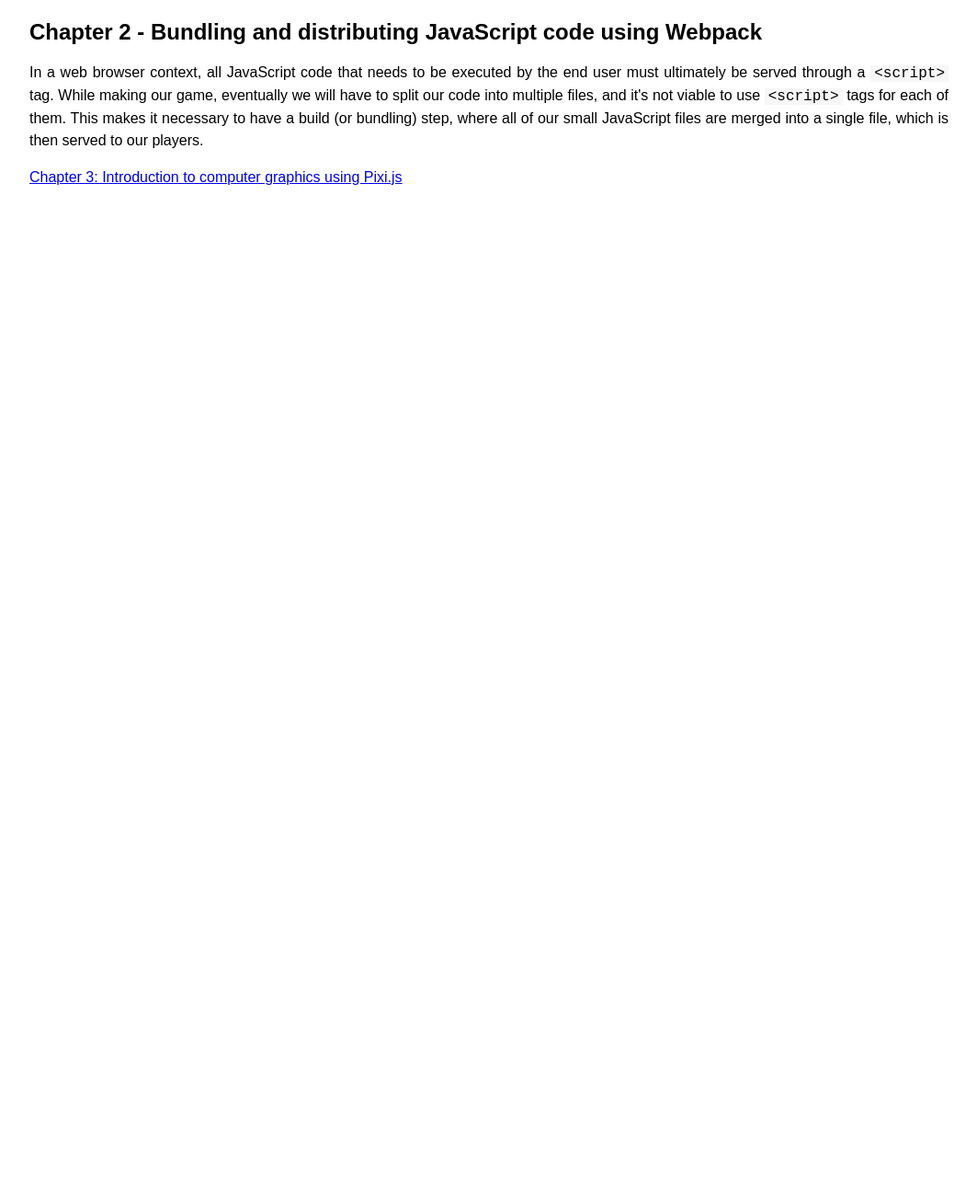
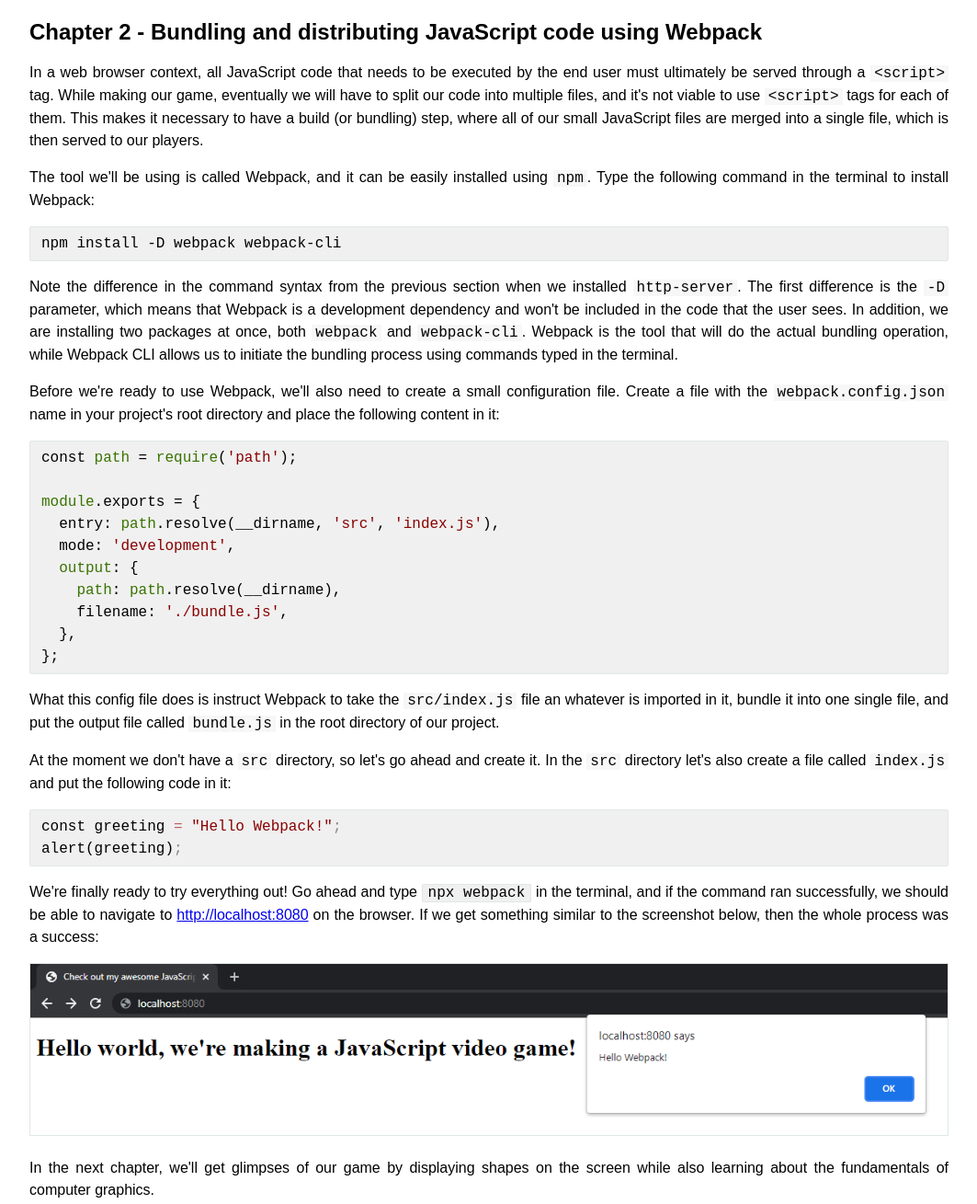
Before and after one commit to suldashi/gamebook, a website: page c2/index.html in a window 1280 px wide. Shown: the part 29-1338 px from the top of the page at 92% size, without its empty margins (0-1063 px from the left). Before the commit the page ends 800 px from the top, so only its background shows below. Drawn offline with Linux system fonts and the light colour scheme.

Commit message:
finished chapter 2

```diff
--- a/c2/index.html
+++ b/c2/index.html
@@ -8,11 +8,60 @@
     <article>
         <h1>Chapter 2 - Bundling and distributing JavaScript code using Webpack</h1>
         <p>
-			In a web browser context, all JavaScript code that needs to be executed by the end user must ultimately be served through a <code>&lt;script&gt;</code> tag.
-			While making our game, eventually we will have to split our code into multiple files, and it's not viable to use <code>&lt;script&gt;</code> tags for each of them.
-			This makes it necessary to have a build (or bundling) step, where all of our small JavaScript files are merged into a single file, which is then served to our players.
+			In a web browser context, all JavaScript code that needs to be executed by the end user must ultimately be served through a
+            <code>&lt;script&gt;</code> tag. While making our game, eventually we will have to split our code into multiple files,
+            and it's not viable to use <code>&lt;script&gt;</code> tags for each of them. This makes it necessary to have a build
+            (or bundling) step, where all of our small JavaScript files are merged into a single file, which is then served to our players.
 		</p>
-        <p><a href="../c3/">Chapter 3: Introduction to computer graphics using Pixi.js</a></p>
+        <p>
+            The tool we'll be using is called Webpack, and it can be easily installed using <code>npm</code>. Type the following command
+            in the terminal to install Webpack:
+        </p>
+        <pre class="codeblock">npm install -D webpack webpack-cli</pre>
+        <p>
+            Note the difference in the command syntax from the previous section when we installed <code>http-server</code>. The first
+            difference is the <code>-D</code> parameter, which means that Webpack is a development dependency and won't be included
+            in the code that the user sees. In addition, we are installing two packages at once, both <code>webpack</code> and <code>webpack-cli</code>.
+            Webpack is the tool that will do the actual bundling operation, while Webpack CLI allows us to initiate the bundling
+            process using commands typed in the terminal.
+        </p>
+        <p>
+            Before we're ready to use Webpack, we'll also need to create a small configuration file. Create a file with the <code>webpack.config.json</code>
+            name in your project's root directory and place the following content in it:
+        </p>
+        <pre class="codeblock">
+const <span class="hljs-built_in">path</span> = <span class="hljs-built_in">require</span>(<span class="hljs-string">&#x27;path&#x27;</span>);
+
+<span class="hljs-built_in">module</span>.exports = {
+  entry: <span class="hljs-built_in">path</span>.resolve(__dirname, <span class="hljs-string">&#x27;src&#x27;</span>, <span class="hljs-string">&#x27;index.js&#x27;</span>),
+  mode: <span class="hljs-string">&#x27;development&#x27;</span>,
+  <span class="hljs-built_in">output</span>: {
+    <span class="hljs-built_in">path</span>: <span class="hljs-built_in">path</span>.resolve(__dirname),
+    filename: <span class="hljs-string">&#x27;./bundle.js&#x27;</span>,
+  },
+};</pre>
+        <p>
+            What this config file does is instruct Webpack to take the <code>src/index.js</code> file an whatever is imported in it,
+            bundle it into one single file, and put the output file called <code>bundle.js</code> in the root directory of our project.
+        </p>
+        <p>
+            At the moment we don't have a <code>src</code> directory, so let's go ahead and create it. In the <code>src</code> directory
+            let's also create a file called <code>index.js</code> and put the following code in it:
+        </p>
+        <pre class="codeblock">
+const greeting <span class="hljs-operator">=</span> <span class="hljs-string">&quot;Hello Webpack!&quot;</span><span class="hljs-comment">;</span>
+alert(greeting)<span class="hljs-comment">;</span></span></pre>
+        <p>
+            We're finally ready to try everything out! Go ahead and type <code class="codeblock code-inline">npx webpack</code> in the terminal,
+            and if the command ran successfully, we should be able to navigate to <a href="http://localhost:8080">http://localhost:8080</a> on
+            the browser. If we get something similar to the screenshot below, then the whole process was a success:
+        </p>
+        <img class="fit-width" src="img/webpack_success.png" alt="This screenshot from Google Chrome shows the code bundled by Webpack has been successfully added to our page">
+        <p>
+            In the next chapter, we'll get glimpses of our game by displaying shapes on the screen while also learning about the fundamentals
+            of computer graphics.
+        </p>
+        <p><a href="../c3/">Chapter 3 - Introduction to computer graphics using Pixi.js</a></p>
     </article>
 </body>
 </html>
```
Also changed, not shown: c1/index.html (+1 -1 lines), c3/index.html (added, +15 -0 lines), index.html (+2 -1 lines), c2/img/webpack_success.png (added).
